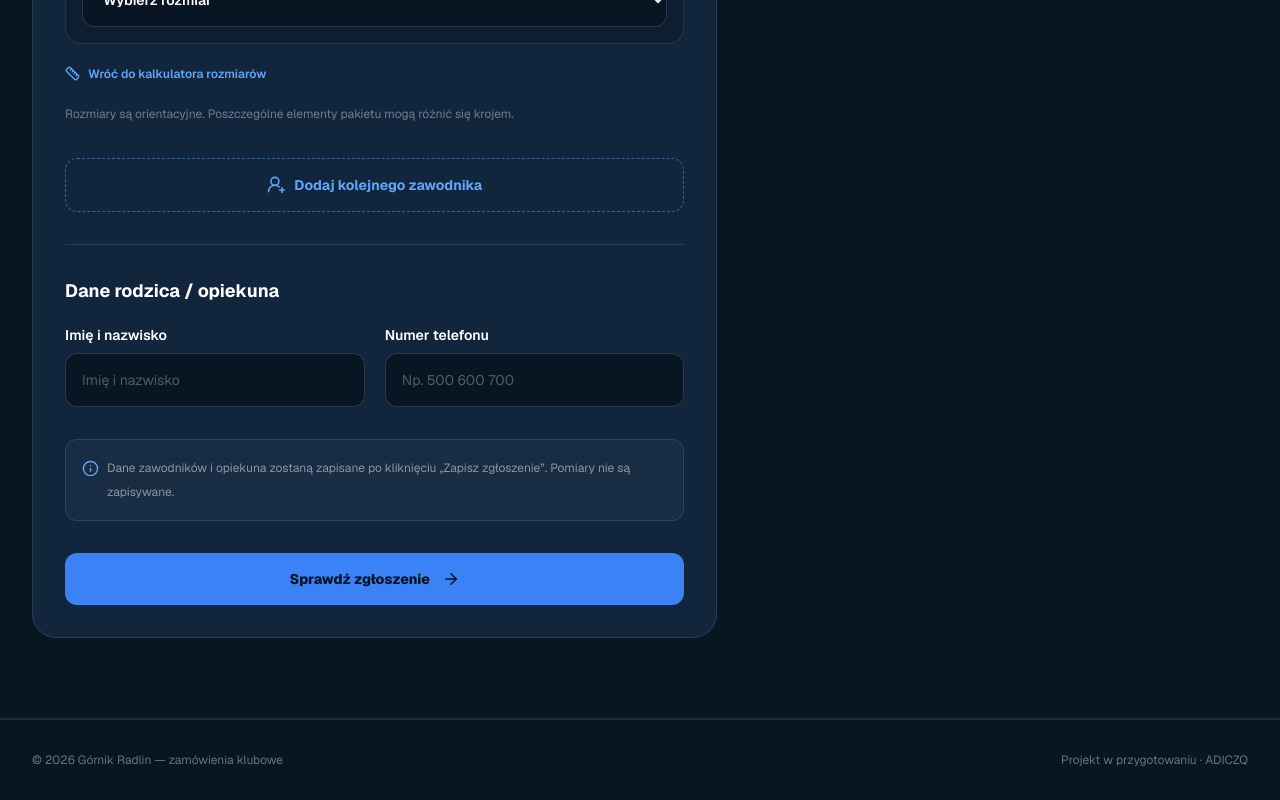
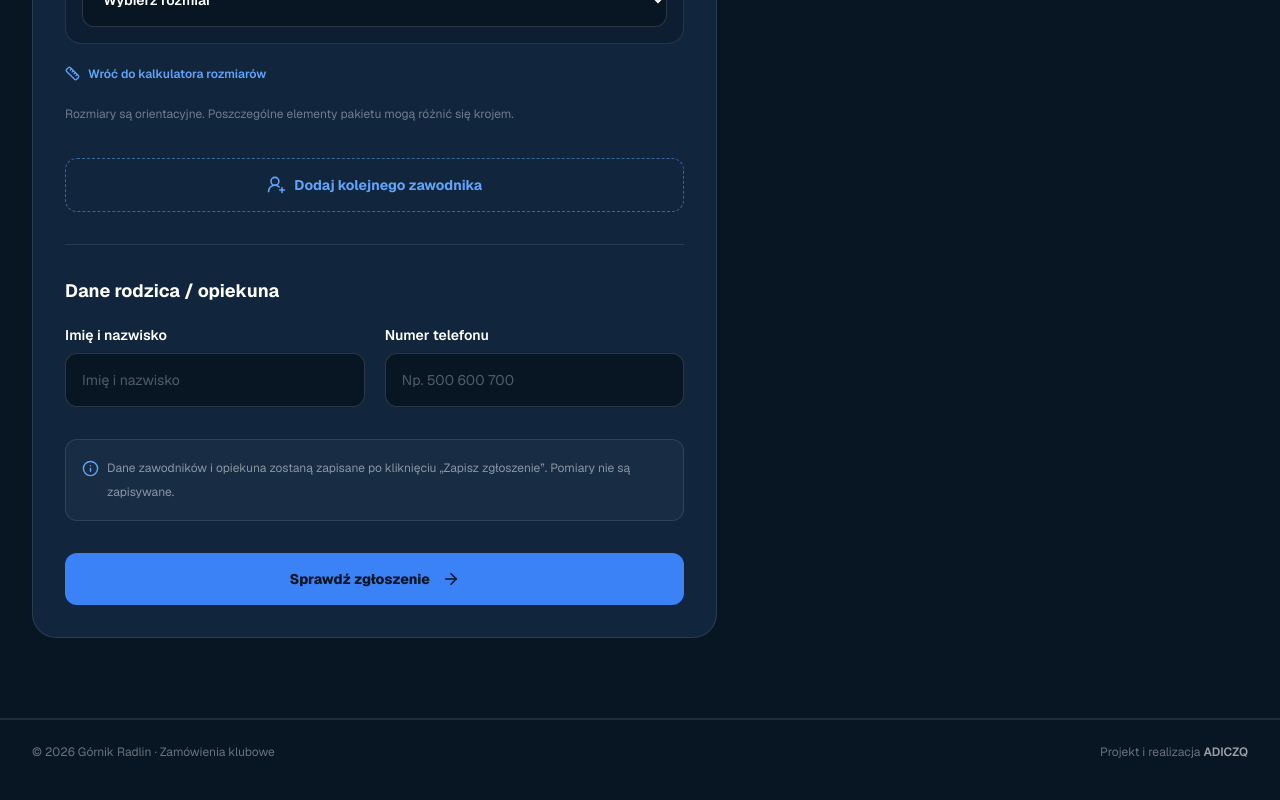
Before and after one commit to adiczq/dresy, a Next.js app: page / in a window 1280 px wide. Shown: the part 3777-4577 px from the top of the page. Built offline with nearby package versions, Linux system fonts and the light colour scheme.

Commit message:
style: finalize footer and cleanup

```diff
--- a/src/app/page.tsx
+++ b/src/app/page.tsx
@@ -236,10 +236,22 @@ export default function Home() {
         recommendation={recommendation}
       />
       <OrderGuide />
+
       <footer className="bg-club-bg border-t border-white/10">
-        <div className="mx-auto flex max-w-7xl flex-col justify-between gap-4 px-5 py-8 text-xs text-white/40 md:flex-row md:px-8">
-          <span>© 2026 Górnik Radlin — zamówienia klubowe</span>
-          <span>Projekt w przygotowaniu · ADICZQ</span>
+        <div className="mx-auto flex max-w-7xl flex-col items-center justify-between gap-3 px-5 py-6 text-center text-xs text-white/40 md:flex-row md:px-8">
+          <span>© 2026 Górnik Radlin · Zamówienia klubowe</span>
+
+          <span>
+            Projekt i realizacja{" "}
+            <a
+              href="https://adiczq.dev"
+              target="_blank"
+              rel="noopener noreferrer"
+              className="hover:text-club-accent font-semibold text-white/60 transition"
+            >
+              ADICZQ
+            </a>
+          </span>
         </div>
       </footer>
     </main>
```
